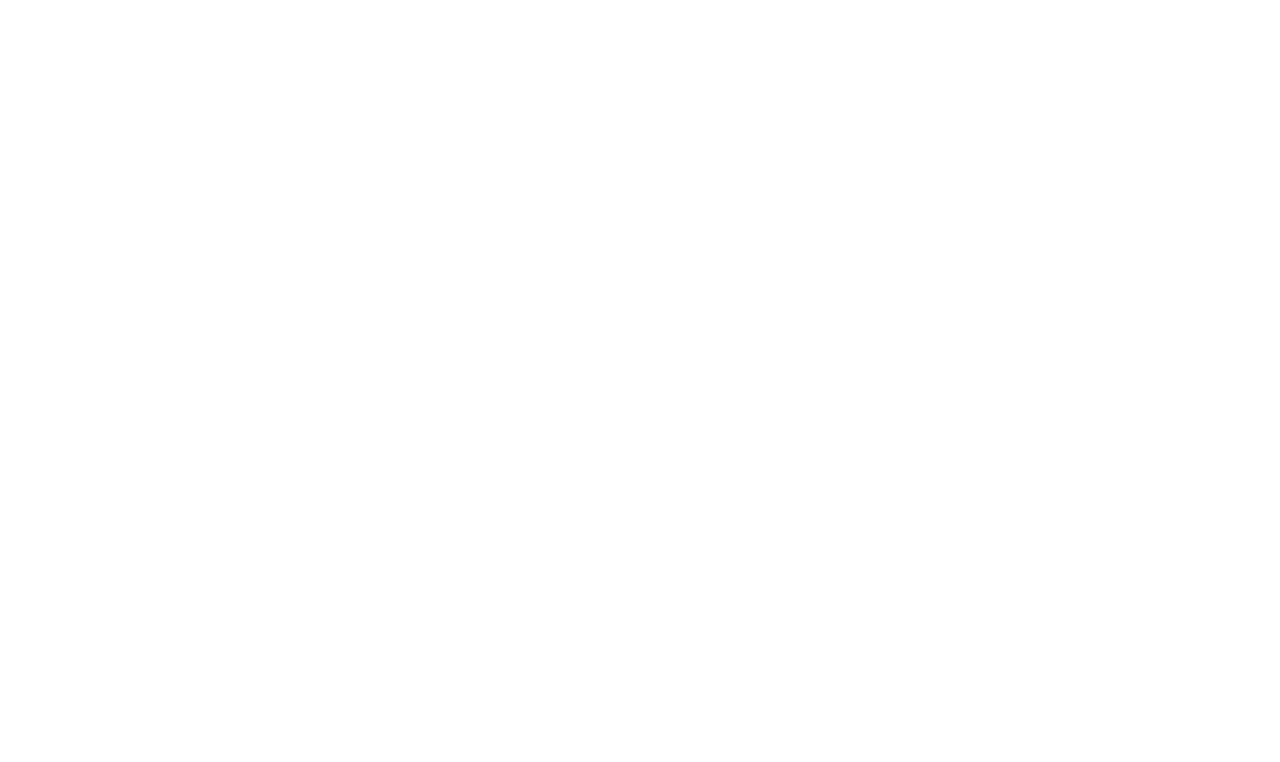
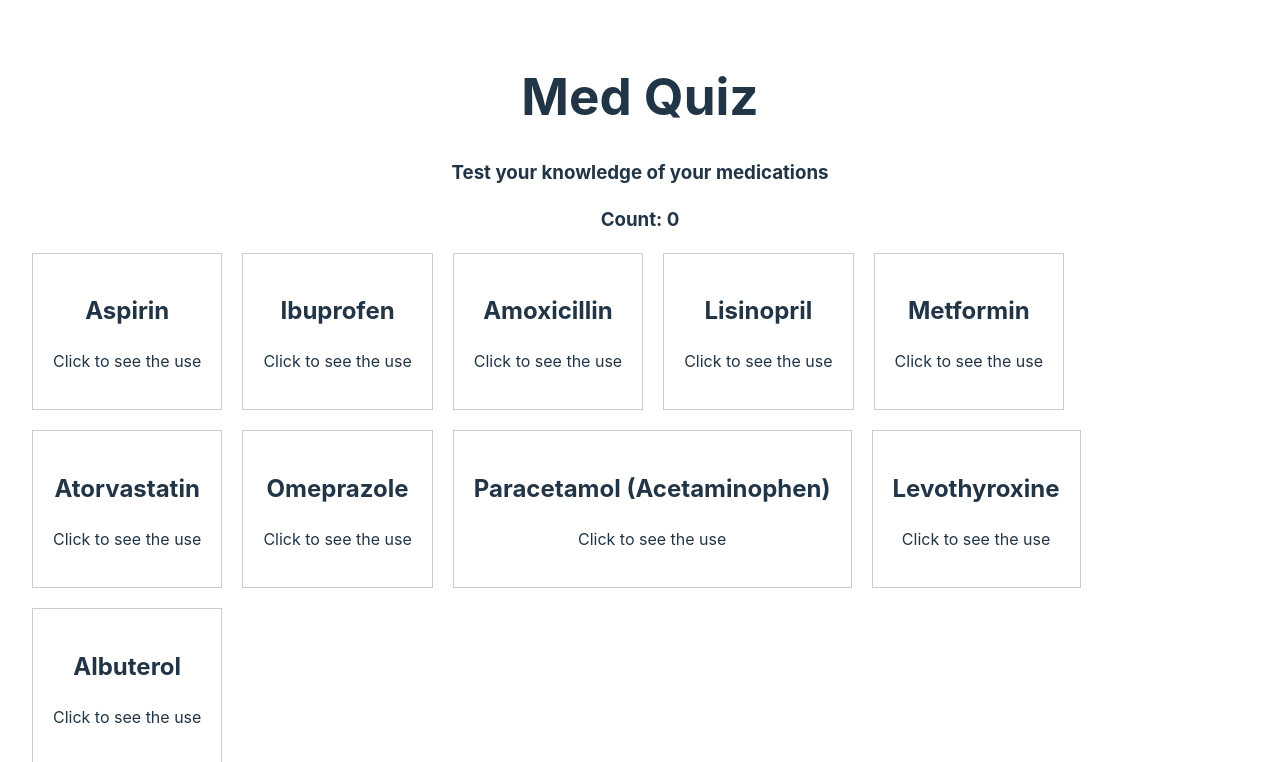
Before and after one commit to Teklemya/Project_3, a React (Vite) app in the folder Flashcards/: page / in a window 1280 px wide. Shown: the top 762 px of the page. Built offline with nearby package versions, Linux system fonts and the light colour scheme.

Commit message:
updated cards

```diff
--- a/Flashcards/src/App.jsx
+++ b/Flashcards/src/App.jsx
@@ -1,11 +1,19 @@
+/* eslint-disable no-unused-vars */
+import { useState } from 'react'
 import './App.css'
+import FlashcardDeck from './Flashcards/Flashcards'
 function App() {
 
+  const [count, setCount] = useState(0)
 
   return (
-    <div>
+    <div className="header">
+        <h1>Med Quiz</h1>
+        <h3>Test your knowledge of your medications</h3>
+        <h3>Count: {count}</h3>
+      <FlashcardDeck />
+    </div>
 
-    </div>
   )
 }
 
--- /dev/null
+++ b/Flashcards/src/Flashcards/Flashcards.css
@@ -0,0 +1,21 @@
+.card {
+    width: 200px;
+    height: 150px;
+    display: flex;
+    justify-content: center;
+    align-items: center;
+    background-color: #f9f9f9;
+    box-shadow: 0 4px 8px rgba(0,0,0,0.1);
+    transition: transform 0.6s;
+    border-radius: 8px;
+  }
+
+  .card.front {
+    background-color: #4CAF50;
+    color: white;
+  }
+
+  .card.back {
+    background-color: #FF5722;
+    color: white;
+  }
--- /dev/null
+++ b/Flashcards/src/Flashcards/Flashcards.jsx
@@ -0,0 +1,62 @@
+import { useState } from 'react';
+import PropTypes from 'prop-types';
+import ReactCardFlip from 'react-card-flip';
+import MedCard from '../MedCards/Medcard.jsx' // Import the array of card pairs
+
+const Flashcard = ({ question, answer }) => {
+  const [isFlipped, setIsFlipped] = useState(false);
+
+  const handleClick = () => {
+    setIsFlipped(!isFlipped);
+  };
+
+  return (
+    <ReactCardFlip isFlipped={isFlipped} flipDirection="horizontal">
+      {/* Front side (medicine) */}
+      <div
+        onClick={handleClick}
+        className="card front"
+        style={{
+          border: '1px solid #ccc',
+          padding: '20px',
+          textAlign: 'center',
+          cursor: 'pointer'
+        }}
+      >
+        <h2>{question}</h2>
+        <p>Click to see the use</p>
+      </div>
+
+      {/* Back side (use) */}
+      <div
+        onClick={handleClick}
+        className="card back"
+        style={{
+          border: '1px solid #ccc',
+          padding: '20px',
+          textAlign: 'center',
+          cursor: 'pointer'
+        }}
+      >
+        <h2>{answer}</h2>
+        <p>Click to go back</p>
+      </div>
+    </ReactCardFlip>
+  );
+};
+
+const FlashcardDeck = () => {
+  return (
+    <div style={{ display: 'flex', flexWrap: 'wrap', gap: '20px' }}>
+      {MedCard.map((pair, index) => (
+        <Flashcard key={index} question={pair.question} answer={pair.answer} />
+      ))}
+    </div>
+  );
+};
+Flashcard.propTypes = {
+  question: PropTypes.string.isRequired,
+  answer: PropTypes.string.isRequired,
+};
+
+export default FlashcardDeck;
--- /dev/null
+++ b/Flashcards/src/MedCards/Medcard.jsx
@@ -0,0 +1,14 @@
+const Medcardpair = [
+    { question: "Aspirin", answer: "Used to reduce pain, fever, or inflammation." },
+    { question: "Ibuprofen", answer: "Used to relieve pain, reduce inflammation, and lower fever." },
+    { question: "Amoxicillin", answer: "An antibiotic used to treat bacterial infections." },
+    { question: "Lisinopril", answer: "Used to treat high blood pressure and heart failure." },
+    { question: "Metformin", answer: "Used to treat type 2 diabetes by controlling blood sugar levels." },
+    { question: "Atorvastatin", answer: "Used to lower cholesterol and reduce the risk of heart disease." },
+    { question: "Omeprazole", answer: "Used to treat gastroesophageal reflux disease (GERD) and stomach ulcers." },
+    { question: "Paracetamol (Acetaminophen)", answer: "Used to relieve pain and reduce fever." },
+    { question: "Levothyroxine", answer: "Used to treat hypothyroidism (low thyroid hormone levels)." },
+    { question: "Albuterol", answer: "Used to treat or prevent bronchospasm in people with asthma or other airway diseases." }
+  ];
+
+  export default Medcardpair;
--- /dev/null
+++ b/package.json
@@ -0,0 +1,5 @@
+{
+  "dependencies": {
+    "react-card-flip": "^1.2.3"
+  }
+}
```
Also changed, not shown: 1 other file (tests, documents, lock files or other folders).
